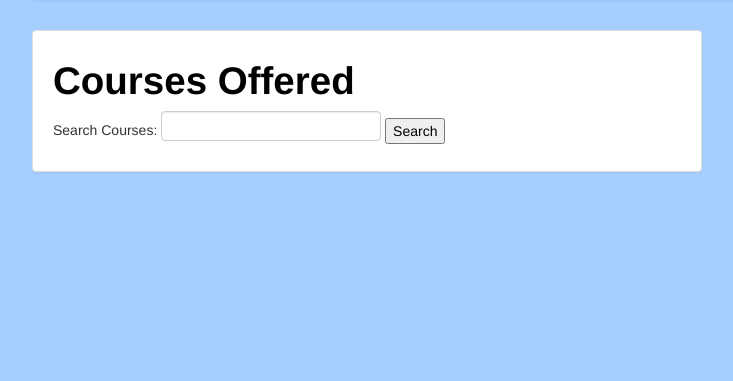
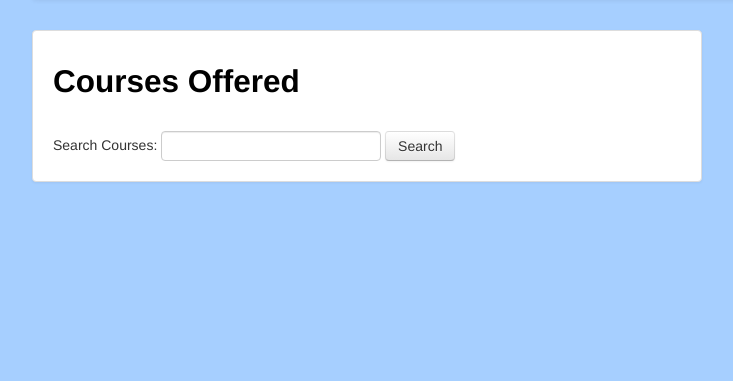
Before and after one commit to Fireworks/sGator, a Django app: page /courses/ in a window 1280 px wide. Shown: the part 67-448 px from the top of the page, without its empty margins (23-756 px from the left). Run offline with Django 3.2, Linux system fonts and the light colour scheme; some libraries are stand-ins or nearby versions.

Commit message:
no-margin class and minor header changes; forgot to commit this

```diff
--- a/sgator/static/css/style.css
+++ b/sgator/static/css/style.css
@@ -11,6 +11,10 @@ h1, h2, h3, h4, h5, h6{
 
 form{
 	margin: 0;
+}
+
+.no-margin{
+	margin: 0px !important;
 }
 
 .navbar-wrapper{
--- a/templates/courses.html
+++ b/templates/courses.html
@@ -2,7 +2,8 @@
 {%block content%}
     <div class="row-fluid">
         <div class="thumbnail span7 box">
-            <h1>Courses Offered</h1>
+            <h2>Courses Offered</h2>
+            <br/>
             {% if results %}
             <table class="table-striped" id="results-table" cellpadding="5px">
                 <tr>
@@ -24,8 +25,8 @@
             </table>
             {% else %}
             <form method="get" action="/search/">
-              Search Courses: <input type="text" name="q" id="id_q" value="{{ query }}"/>
-              <input type="submit" value="Search" />
+              Search Courses: <input type="text" class="no-margin" name="q" id="id_q" value="{{ query }}"/>
+              <input type="submit" class="btn" value="Search" />
             </form>
             {% endif %}
         </div>
```
